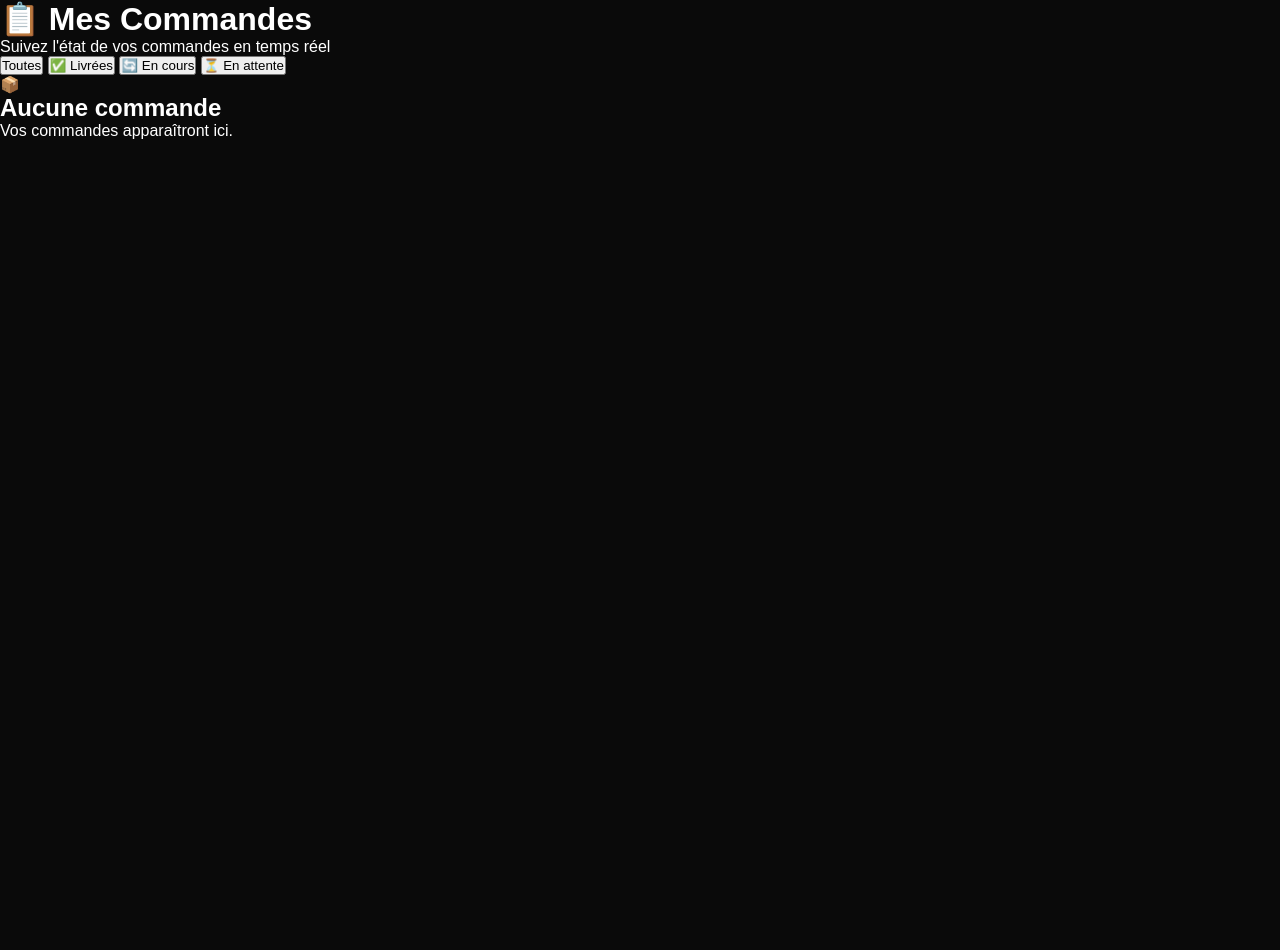
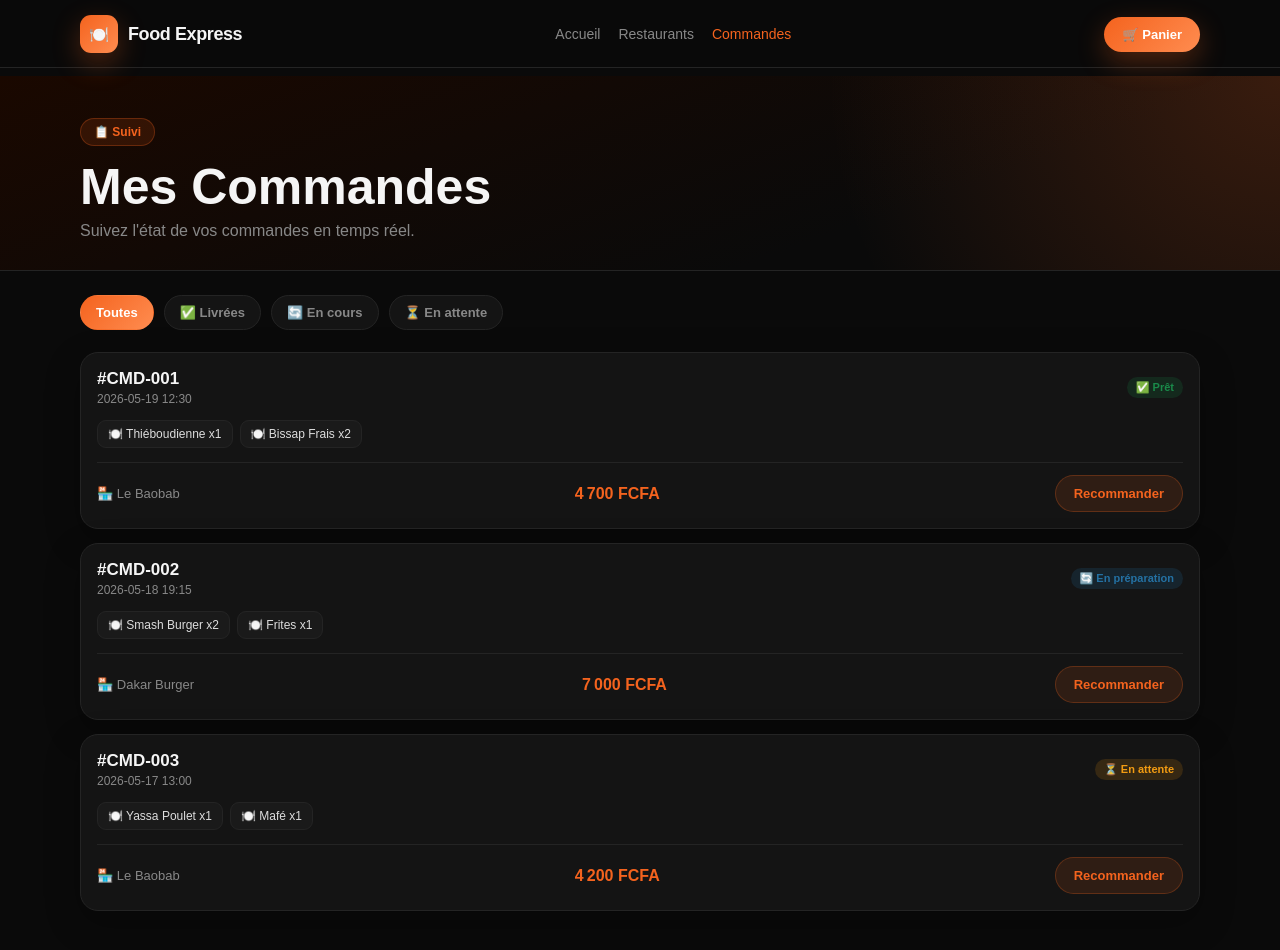
Before and after one commit to Mohamed-Lamine-Diatta/food-express, a plain HTML site: page frontend/historique.html in a window 1280 px wide. Before the commit the page ends 800 px from the top, so only its background shows below. Drawn offline with Linux system fonts and the light colour scheme.

Commit message:
ajout de la page historique.html son css et son js

```diff
--- a/frontend/css/koulibaly.css
+++ b/frontend/css/koulibaly.css
@@ -59,3 +59,76 @@
   justify-content: center;
   flex-wrap: wrap;
 }
+
+
+
+/* Historique */
+.hist-hero {
+  padding: 42px 0 30px;
+}
+.hist-hero h1 {
+  font-size: clamp(32px, 5vw, 50px);
+  margin: 12px 0 6px;
+}
+.hist-hero p {
+  color: var(--gray);
+}
+.hist-content {
+  padding: 24px 0 55px;
+}
+.hist-filters {
+  margin-bottom: 18px;
+}
+.order-card {
+  padding: 16px;
+  margin-bottom: 14px;
+}
+.order-top, .order-foot {
+  display: flex;
+  justify-content: space-between;
+  align-items: center;
+  gap: 12px;
+}
+.order-num {
+  font-size: 17px;
+  font-weight: 900;
+}
+.order-date {
+  color: var(--gray);
+  font-size: 12px;
+  margin-top: 3px;
+}
+.order-items {
+  display: flex;
+  flex-wrap: wrap;
+  gap: 7px;
+  margin: 14px 0;
+}
+.order-item {
+  background: var(--dark-4);
+  color: #ddd;
+  border: 1px solid var(--border);
+  border-radius: 9px;
+  padding: 6px 10px;
+  font-size: 12px;
+}
+.order-foot {
+  border-top: 1px solid var(--border);
+  padding-top: 12px;
+}
+.order-resto {
+  color: var(--gray);
+  font-size: 13px;
+}
+.order-total {
+  color: var(--orange);
+  font-weight: 900;
+}
+
+
+@media (max-width: 700px) {
+  .order-top, .order-foot {
+    align-items: flex-start;
+    flex-direction: column;
+  }
+}
--- a/frontend/historique.html
+++ b/frontend/historique.html
@@ -1,39 +1,20 @@
 <!DOCTYPE html>
 <html lang="fr">
 <head>
-    <meta charset="UTF-8">
-    <meta name="viewport" content="width=device-width, initial-scale=1.0">
-    <title>Food Express - Historique</title>
-    <link rel="stylesheet" href="css/variables.css">
-    <link rel="stylesheet" href="css/style.css">
+  <meta charset="UTF-8"><meta name="viewport" content="width=device-width, initial-scale=1.0">
+  <title>Food Express - Historique</title>
+  <link rel="stylesheet" href="css/variables.css"><link rel="stylesheet" href="css/base.css"><link rel="stylesheet" href="css/koulibaly.css">
 </head>
 <body>
-
-<div class="container">
-
-    <div class="header">
-        <h1>📋 Mes Commandes</h1>
-        <p>Suivez l'état de vos commandes en temps réel</p>
-    </div>
-
-    <div class="filters">
-        <button class="active">Toutes</button>
-        <button>✅ Livrées</button>
-        <button>🔄 En cours</button>
-        <button>⏳ En attente</button>
-    </div>
-
-    <!-- Aucune commande affichée -->
-    <div id="orders-container">
-        <div class="empty-state">
-            <div class="empty-icon">📦</div>
-            <h2>Aucune commande</h2>
-            <p>Vos commandes apparaîtront ici.</p>
-        </div>
-    </div>
-
-</div>
-
-<script src="script.js"></script>
+  <nav class="navbar"><div class="container nav-inner"><a href="index.html" class="logo"><span class="logo-icon">🍽️</span><span class="logo-name">Food Express</span></a><ul class="nav-links"><li><a href="index.html">Accueil</a></li><li><a href="restaurants.html">Restaurants</a></li><li><a class="active" href="historique.html">Commandes</a></li></ul><div class="nav-actions"><a href="panier.html" class="btn-fill">🛒 Panier</a></div></div></nav>
+  <main class="page">
+    <section class="hero-section hist-hero"><div class="container"><span class="badge">📋 Suivi</span><h1>Mes Commandes</h1><p>Suivez l'état de vos commandes en temps réel.</p></div></section>
+    <section class="container hist-content">
+      <div class="pills hist-filters"><button class="pill active" data-status="all">Toutes</button><button class="pill" data-status="livree">✅ Livrées</button><button class="pill" data-status="en_preparation">🔄 En cours</button><button class="pill" data-status="en_attente">⏳ En attente</button></div>
+      <div id="ordersList"></div>
+      <div class="empty" id="ordersEmpty" hidden>Aucune commande trouvée.</div>
+    </section>
+  </main>
+  <script src="js/api.js"></script><script src="js/koulibaly.js"></script>
 </body>
 </html>
--- a/frontend/js/koulibaly.js
+++ b/frontend/js/koulibaly.js
@@ -1,4 +1,4 @@
-// F3 - Confirmation
+//   Confirmation
 (function () {
   const fmt = n => `${Number(n || 0).toLocaleString('fr-FR')} FCFA`;
   const details = document.getElementById('confirmDetails');
@@ -25,3 +25,61 @@
          </div>`;
   }
 })();
+
+
+
+
+
+// F3 - Historique
+(function () {
+  const fmt = n => `${Number(n || 0).toLocaleString('fr-FR')} FCFA`;
+  const statusMap = {
+    en_attente: ['wait', '⏳ En attente'],
+    en_preparation: ['prep', '🔄 En préparation'],
+    pret: ['ready', '✅ Prêt'],
+    livree: ['done', '✅ Livrée'],
+    annulee: ['cancel', '❌ Annulée']
+  };
+
+  const fallbackOrders = [
+    { numero: 'CMD-001', statut: 'pret', created_at: '2026-05-19 12:30', restaurant_nom: 'Le Baobab', total: 4700, items: [{ nom_plat: 'Thiéboudienne', quantite: 1 }, { nom_plat: 'Bissap Frais', quantite: 2 }] },
+    { numero: 'CMD-002', statut: 'en_preparation', created_at: '2026-05-18 19:15', restaurant_nom: 'Dakar Burger', total: 7000, items: [{ nom_plat: 'Smash Burger', quantite: 2 }, { nom_plat: 'Frites', quantite: 1 }] },
+    { numero: 'CMD-003', statut: 'en_attente', created_at: '2026-05-17 13:00', restaurant_nom: 'Le Baobab', total: 4200, items: [{ nom_plat: 'Yassa Poulet', quantite: 1 }, { nom_plat: 'Mafé', quantite: 1 }] }
+  ];
+
+  const list = document.getElementById('ordersList');
+  const empty = document.getElementById('ordersEmpty');
+  let orders = [];
+  let filter = 'all';
+
+  function renderOrders() {
+    if (!list) return;
+    list.innerHTML = '';
+    const filtered = orders.filter(o => filter === 'all' || o.statut === filter);
+    empty.hidden = filtered.length > 0;
+    filtered.forEach(order => {
+      const st = statusMap[order.statut] || statusMap.en_attente;
+      const items = (order.items || []).map(i => `<span class="order-item">🍽️ ${i.nom_plat || i.nom || 'Plat'} x${i.quantite || 1}</span>`).join('');
+      const card = document.createElement('article');
+      card.className = 'panel order-card';
+      card.innerHTML = `<div class="order-top"><div><div class="order-num">#${order.numero || order.id}</div><div class="order-date">${order.created_at || 'Aujourd’hui'}</div></div><span class="status ${st[0]}">${st[1]}</span></div><div class="order-items">${items}</div><div class="order-foot"><span class="order-resto">🏪 ${order.restaurant_nom || 'Restaurant'}</span><strong class="order-total">${fmt(order.total)}</strong><a class="btn-soft" href="restaurants.html">Recommander</a></div>`;
+      list.appendChild(card);
+    });
+  }
+
+  async function loadOrders() {
+    if (!list) return;
+    try {
+      orders = window.Api?.getToken?.() ? await Api.getMesCommandes() : fallbackOrders;
+    } catch (e) { orders = fallbackOrders; }
+    renderOrders();
+  }
+
+  document.querySelectorAll('.hist-filters .pill').forEach(btn => btn.addEventListener('click', () => {
+    document.querySelectorAll('.hist-filters .pill').forEach(b => b.classList.remove('active'));
+    btn.classList.add('active');
+    filter = btn.dataset.status;
+    renderOrders();
+  }));
+  loadOrders();
+})();
```
